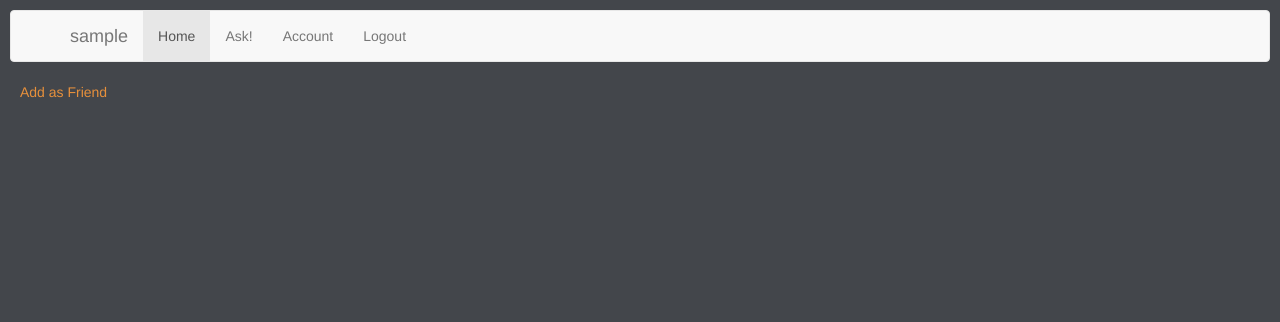
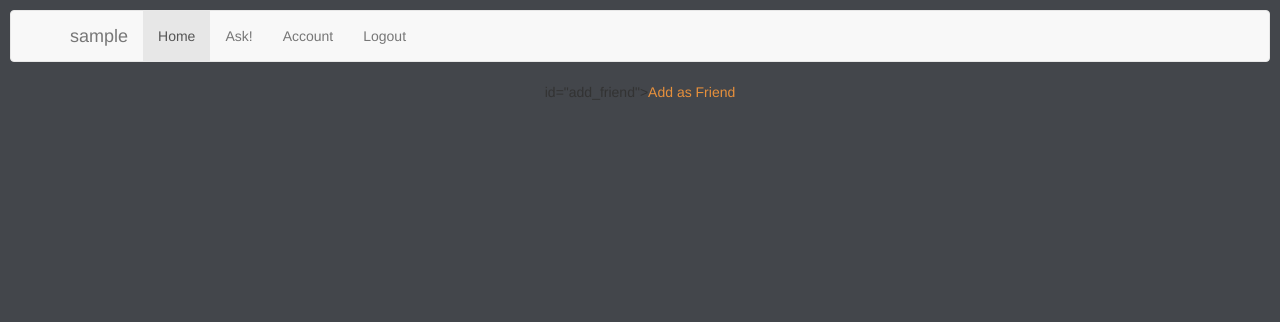
Before and after one commit to Tomporino/askm8remix, a Flask app: template templates/user_page.html in a window 1280 px wide. Shown: the top 322 px of the page. Run offline with Flask 2, Linux system fonts and the light colour scheme; the template is opened without the code that fills it, so the values that code supplies are empty; the visitor is signed in with stand-in values (Sample User, id 1); some libraries are stand-ins or nearby versions.

Commit message:
little css

```diff
--- a/static/style/theme.css
+++ b/static/style/theme.css
@@ -282,9 +282,21 @@ hr {
 
 /* add_friend.html */
 
+.friends {
+    display: grid;
+    grid-template-rows: 1fr;
+    text-align: center;
+}
+
 #friend {
     display: grid;
-    grid-template-columns: 1fr 1fr 1fr 3fr;
+    grid-template-columns: 1fr 1fr 1fr;
+    text-align: center;
+}
+
+#add_friend {
+    display: grid;
+    grid-template-columns: 1fr 1fr 1fr;
     text-align: center;
 }
 
--- a/templates/user_page.html
+++ b/templates/user_page.html
@@ -13,16 +13,16 @@
             </div>
             {% if session.id != user_info.id %}
                 <div class="friends">
-                    <a href="{{ url_for('add_friend', friend_id=user_info.id) }}">Add as Friend</a>
-                </div>
+                   <div>id="add_friend"><a href="{{ url_for('add_friend', friend_id=user_info.id) }}">Add as Friend</a></div>
                 {% for friend in friends %}
                 <div id="friend">
                     <a href="{{ url_for('user_page', username=friend.username) }}">{{ friend.username }}</a>
                 </div>
                 {% endfor %}
+                </div>
             {% else %}
                 <div class="friends">
-                    <a href="{{ url_for('search_user') }}">Add a new Friend</a>
+                    <div id="add_friend"><a href="{{ url_for('search_user') }}">Add a new Friend</a></div>
                 </div>
                 {% for friend in friends %}
                 <div id="friend">
```
